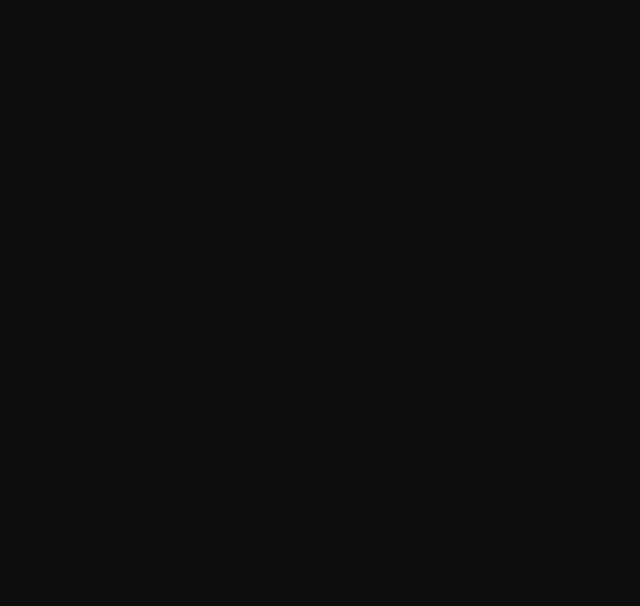
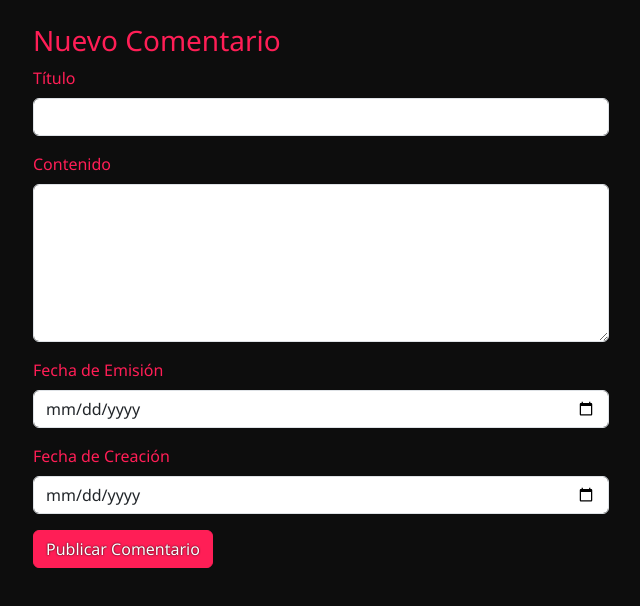
Before and after one commit to Guillermo-Aguado/Final, a React (Vite) app in the folder portuense-react/: page /jugadores/1/comentario-nuevo in a window 1280 px wide. Before the commit this address had no page. Shown: the top 606 px of the page, without its empty margins (319-959 px from the left). Built offline with nearby package versions, Linux system fonts and the light colour scheme.

Commit message:
Fixed comments on jugador

```diff
--- a/portuense-react/src/pages/DetalleJugador.jsx
+++ b/portuense-react/src/pages/DetalleJugador.jsx
@@ -30,7 +30,7 @@
       .catch(() => setLoading(false));
 
     // Obtener comentarios
-    fetch(`http://localhost:8000/api/jugadores/${id}/comentarios/`, {
+    fetch(`http://localhost:8000/api/comentarios-jugador/jugador/${id}/`, {
       headers: {
         Authorization: `Bearer ${token}`,
       },
@@ -122,12 +122,22 @@
 
             <hr className="my-4" />
 
-            <div>
-              <h5 className="mb-3">Comentarios</h5>
+            <div className="d-flex justify-content-between align-items-center mb-3">
+              <h5 className="mb-0">Comentarios</h5>
+              <Button
+                variant="outline-primary"
+                size="sm"
+                onClick={() => navigate(`/jugadores/${jugador.id}/comentario-nuevo`)}
+              >
+                Añadir Comentario
+              </Button>
+            </div>
+
             {comentarios.length === 0 ? (
               <p className="text-muted">No hay comentarios todavía.</p>
             ) : (
               comentarios.map((comentario) => (
+
                 <div
                   key={comentario.id}
                   className="mb-3 p-3"
@@ -141,14 +151,17 @@
                     {comentario.titulo}
                   </h6>
                   <p style={{ whiteSpace: "pre-wrap" }}>{comentario.contenido}</p>
-                    <div className="text-muted small">
-                      Por <strong>{comentario.autor.username}</strong> el{" "}
-                      {new Date(comentario.fecha_creada).toLocaleString()}
+                  <div className="d-flex justify-content-between mt-2">
+                    <small  style={{ color: "#ff1e56" }}>
+                      {new Date(comentario.fecha_creacion).toLocaleString()}
+                    </small>
+                    <small>
+                      <strong>{comentario.autor.username}</strong>
+                    </small>
                   </div>
                 </div>
               ))
             )}
-            </div>
           </Card.Body>
         </Card>
       </div>
--- /dev/null
+++ b/portuense-react/src/pages/NuevoComentario.jsx
@@ -0,0 +1,108 @@
+import { useState } from "react";
+import { useParams, useNavigate } from "react-router-dom";
+import { Form, Button, Container, Alert } from "react-bootstrap";
+import { getToken } from "../utils/auth";
+import React from 'react';
+
+export default function NuevoComentario() {
+  const { id } = useParams(); // ID del jugador desde la URL
+  const navigate = useNavigate();
+  const [titulo, setTitulo] = useState("");
+  const [contenido, setContenido] = useState("");
+  const [fechaEmision, setFechaEmision] = useState("");
+  const [fechaCreacion, setFechaCreacion] = useState("");
+  const [error, setError] = useState(null);
+
+  const handleSubmit = async (e) => {
+    e.preventDefault();
+    setError(null);
+
+    const comentario = {
+      titulo,
+      contenido,
+      fecha_emision: fechaEmision,
+      fecha_creacion: fechaCreacion
+    };
+
+    try {
+      const res = await fetch(`http://localhost:8000/api/comentarios-jugador/jugador/${id}/`, {
+        method: "POST",
+        headers: {
+          "Content-Type": "application/json",
+          Authorization: `Bearer ${getToken()}`
+        },
+        body: JSON.stringify(comentario)
+      });
+
+      if (!res.ok) {
+        const errData = await res.json();
+        console.error("Detalles del error:", errData);
+        throw new Error("Error al enviar el comentario");
+      }
+
+      navigate(`/jugadores/${id}`);
+    } catch (err) {
+      setError(err.message);
+    }
+  };
+
+  return (
+    <Container className="mt-4" style={{ maxWidth: "600px" }}>
+      <h3>Nuevo Comentario</h3>
+      {error && <Alert variant="danger">{error}</Alert>}
+      <Form onSubmit={handleSubmit}>
+        <Form.Group className="mb-3">
+          <Form.Label>Título</Form.Label>
+          <Form.Control
+            value={titulo}
+            onChange={(e) => setTitulo(e.target.value)}
+            required
+          />
+        </Form.Group>
+
+        <Form.Group className="mb-3">
+          <Form.Label>Contenido</Form.Label>
+          <Form.Control
+            as="textarea"
+            rows={6}
+            value={contenido}
+            onChange={(e) => setContenido(e.target.value)}
+            required
+          />
+        </Form.Group>
+
+        <Form.Group className="mb-3">
+          <Form.Label>Fecha de Emisión</Form.Label>
+          <Form.Control
+            type="date"
+            value={fechaEmision}
+            onChange={(e) => setFechaEmision(e.target.value)}
+            required
+          />
+        </Form.Group>
+
+        <Form.Group className="mb-3">
+          <Form.Label>Fecha de Creación</Form.Label>
+          <Form.Control
+            type="date"
+            value={fechaCreacion}
+            onChange={(e) => setFechaCreacion(e.target.value)}
+            required
+          />
+        </Form.Group>
+
+        <Button type="submit" variant="primary">
+          Publicar Comentario
+        </Button>
+      </Form>
+    </Container>
+  );
+}
+
+
+//TODO Fix the API POST Comentarios   -- Sabado mañana
+//TODO: Crear la mierda de Dirección Deportiva y asociar los permisos --Sabado mañana
+//TODO: Crear el Excel de los cojones en Frontend y Asociarlo al Backend --Sabado tarde
+//TODO: Poner carpetas y PDFs en cada jugador --Sabado Mañana
+//TODO: Crear lo de Jugadores y Clubes a estudiar con la pta logica de formulario que piden --Domingo Mañana
+//TODO: Desarrollar los contenedores y ponerlos en produccion , rectificar endpoints, crear el WSGI y el NGINX--Domingo Mañana
--- a/portuense-react/src/router.jsx
+++ b/portuense-react/src/router.jsx
@@ -16,7 +16,7 @@
 // import AcademiaDashboard from './pages/AcademiaDashboard';
 // import CategoriaOpciones from './pages/CategoriaOpciones';
 // import CategoriaDetalle from './pages/CategoriaDetalle';
-
+import NuevoComentario from './pages/NuevoComentario';
 export default function Router() {
   return (
     <BrowserRouter>
@@ -29,11 +29,12 @@
         {/* <Route path="/academia" element={<AcademiaDashboard />}/> */}
         <Route path="/jugadores" element={<Jugadores />} />
         <Route path="/jugadores/:id" element={<DetalleJugador/>}/>
+        <Route path="/jugadores/:id/comentario-nuevo" element={<NuevoComentario />} />
         <Route path="/jugadores/:id/contrato" element={<ContratoJugador />} />
         <Route path="/academia" element={<AcademiaDashboard />} />
         <Route path="/academia/:categoria" element={<AcademiaCategoria />} />
         <Route path="/usuarios" element={<UserManager />} />
-         <Route path="/cuotas" element={<PaginaCuotas />} />
+        <Route path="/cuotas" element={<PaginaCuotas />} />
       </Routes>
     </BrowserRouter>
   );
```
Also changed, not shown: 2 other files (tests, documents, lock files or other folders). Lines whose indentation alone changed are shown as unchanged.
